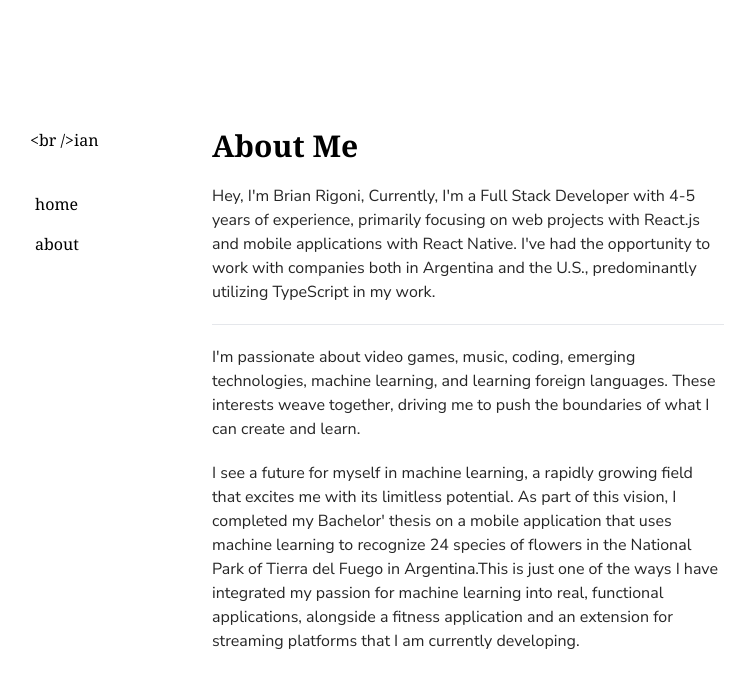
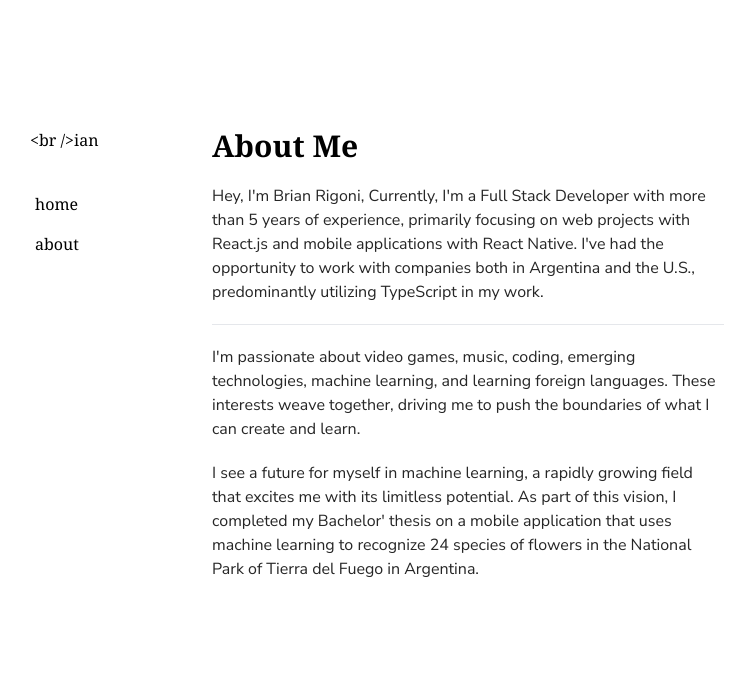
Before and after one commit to abrigoni/abrigoni.io, a Next.js app: page /about in a window 1280 px wide. Shown: the top 688 px of the page, without its empty margins (34-789 px from the left). Built offline with nearby package versions, Linux system fonts and the light colour scheme.

Commit message:
update text

```diff
--- a/src/app/about/page.tsx
+++ b/src/app/about/page.tsx
@@ -3,7 +3,7 @@ export default function About() {
     <section>
       <h1 className="text-3xl font-serif font-bold">About Me</h1>
       <p className="my-5 max-w-lg text-neutral-800 dark:text-neutral-200">
-        Hey, I&apos;m Brian Rigoni, Currently, I&apos;m a Full Stack Developer with 4-5 years of experience, primarily focusing on web projects with React.js and mobile applications with React Native. I&apos;ve had the opportunity to work with companies both in Argentina and the U.S., predominantly utilizing TypeScript in my work.
+        Hey, I&apos;m Brian Rigoni, Currently, I&apos;m a Full Stack Developer with more than 5 years of experience, primarily focusing on web projects with React.js and mobile applications with React Native. I&apos;ve had the opportunity to work with companies both in Argentina and the U.S., predominantly utilizing TypeScript in my work.
       </p>
       <hr className="max-w-lg" />
       <p className="my-5 max-w-lg text-neutral-800 dark:text-neutral-200">
@@ -14,7 +14,6 @@ export default function About() {
         <a href="https://www.argentina.gob.ar/interior/ambiente/parquesnacionales/tierradelfuego" target="_blank" rel="noopener noreferrer">
           National Park of Tierra del Fuego in Argentina.
         </a>
-        This is just one of the ways I have integrated my passion for machine learning into real, functional applications, alongside a fitness application and an extension for streaming platforms that I am currently developing.
       </p>
 
     </section>
--- a/src/app/page.tsx
+++ b/src/app/page.tsx
@@ -31,7 +31,7 @@ export default function Home() {
         </div>
       </div>
       <p className="my-5 max-w-xl">
-        I&apos;m a Full Stack Developer with 4-5 of experience, primarily focusing on web projects with React.js and mobile applications with React Native. On my free time I enjoy building side projects and trying new technologies.
+        I&apos;m a Full Stack Developer with +5 years of experience, primarily focusing on web projects with React.js and mobile applications with React Native. On my free time I enjoy building side projects and trying new technologies.
       </p>
     </section>
   )
```
